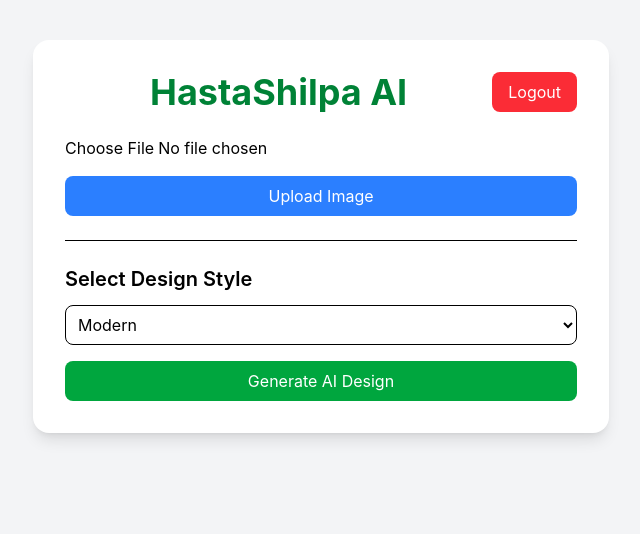
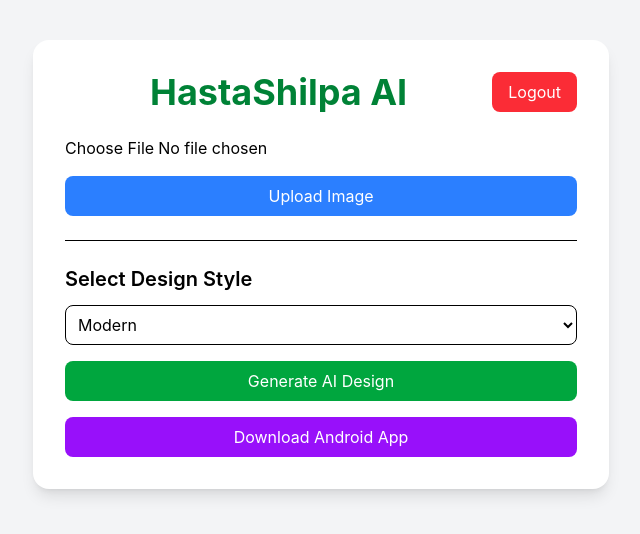
Before and after one commit to likhitha25-tech/HastaShilpa-AI, a React app in the folder frontend/: page /home in a window 1280 px wide. Shown: the top 534 px of the page, without its empty margins (319-959 px from the left). Built offline with nearby package versions, Linux system fonts and the light colour scheme; the HTML template or start-up script is replaced by a standard one.

Commit message:
Added APK button and logout

```diff
--- a/frontend/src/Home.jsx
+++ b/frontend/src/Home.jsx
@@ -119,6 +119,20 @@ function Home() {
           Generate AI Design
         </button>
 
+        <a
+          href="https://www.mediafire.com/file/awvihh8rvldtzky/app-debug.apk/file"
+          target="_blank"
+          rel="noreferrer"
+        >
+
+          <button
+            className="bg-purple-600 text-white px-4 py-2 rounded-lg w-full mt-4"
+          >
+            Download Android App
+          </button>
+
+        </a>
+
         {generatedImage && (
 
           <div className="mt-8">
```
